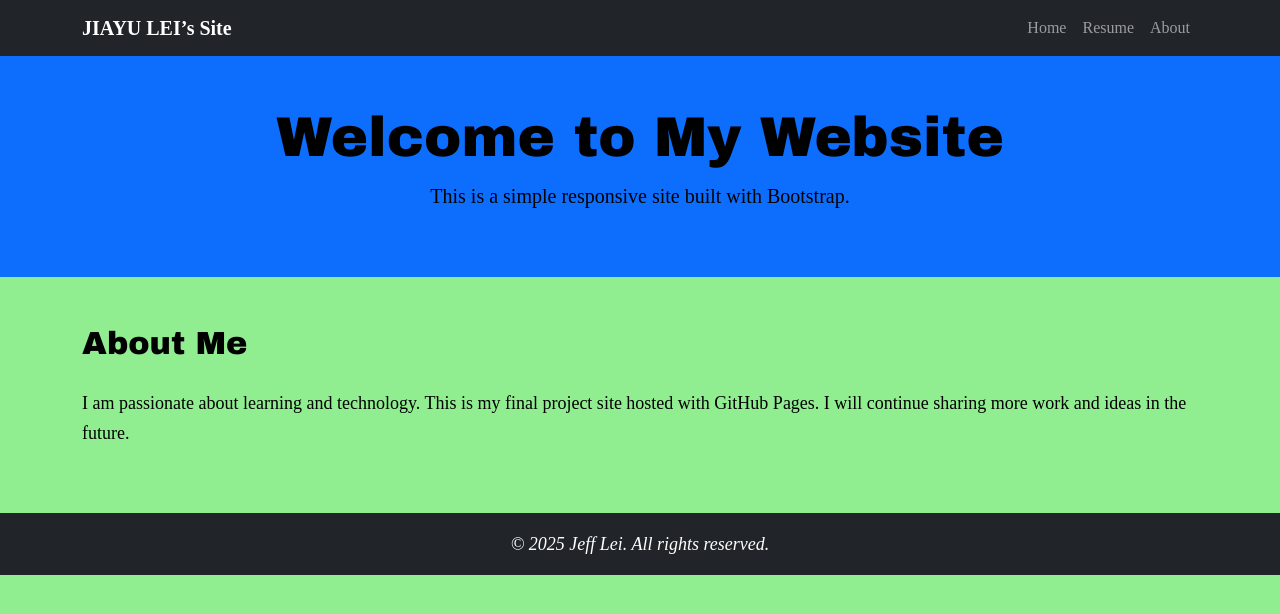
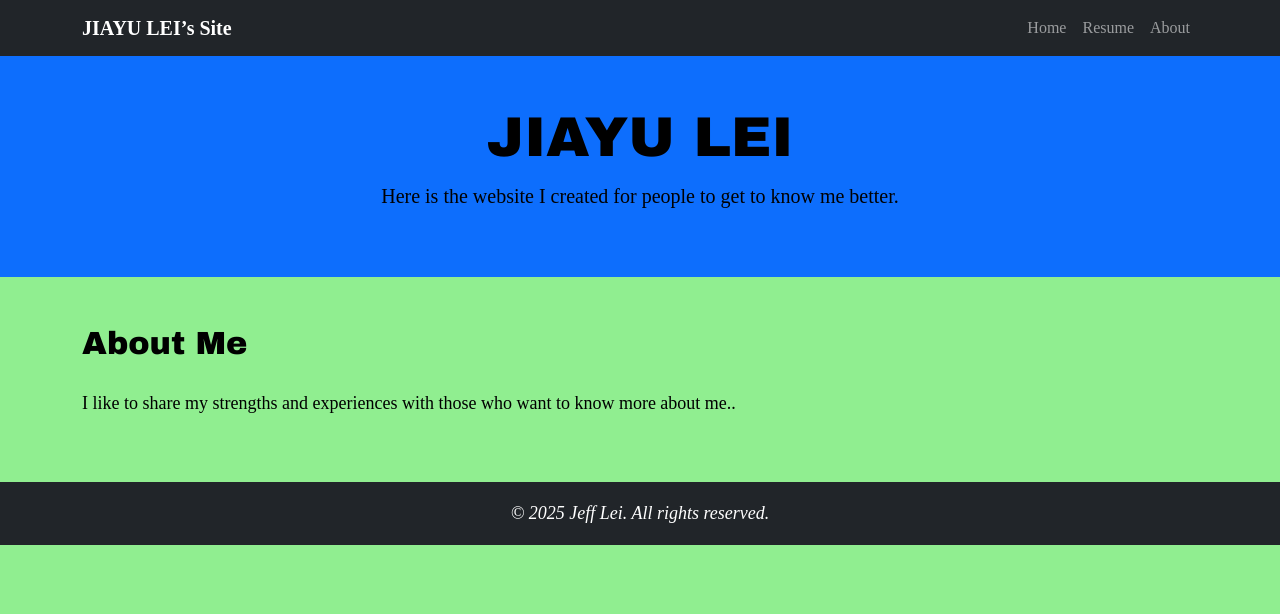
Before and after one commit to JeffLei666/final-project-, a plain HTML site: page index.html in a window 1280 px wide. Drawn offline with nearby package versions, Linux system fonts and the light colour scheme.

Commit message:
Update index.html

```diff
--- a/index.html
+++ b/index.html
@@ -30,8 +30,8 @@
   <!-- Header -->
   <header class="bg-primary text-pink text-center py-5">
     <div class="container">
-      <h1 class="display-4">Welcome to My Website</h1>
-      <p class="lead">This is a simple responsive site built with Bootstrap.</p>
+      <h1 class="display-4">JIAYU LEI</h1>
+      <p class="lead">Here is the website I created for people to get to know me better.</p>
       </a>
     </div>
   </header>
@@ -40,7 +40,7 @@
   <section class="py-5">
     <div class="container">
       <h2 class="mb-4">About Me</h2>
-      <p>I am passionate about learning and technology. This is my final project site hosted with GitHub Pages. I will continue sharing more work and ideas in the future.</p>
+      <p>I like to share my strengths and experiences with those who want to know more about me..</p>
     </div>
   </section>
 
```
